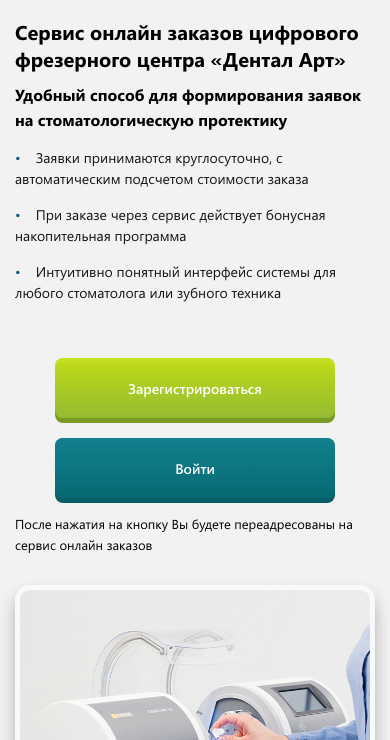
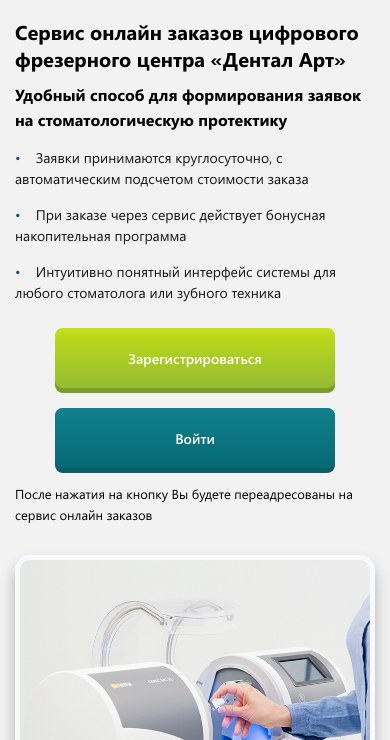
Before and after one commit to GrinCaseCode/dental, a plain HTML site: page service-online.html in a window 390 px wide. Shown: the part 85-825 px from the top of the page. Drawn offline with nearby package versions, Linux system fonts and the light colour scheme.

Commit message:
Add files via upload

```diff
--- a/css/media.css
+++ b/css/media.css
@@ -1090,6 +1090,12 @@
 	margin: 0 auto;
 	margin-top: 20px;
 }
+.service-online__buttons .main-btn:first-child {
+	margin-top: 0;
+}
+.service-online .list-main {
+	padding-bottom: 10px;
+}
 .service-online__buttons .main-btn span {
 		width: 280px;
 }
```
